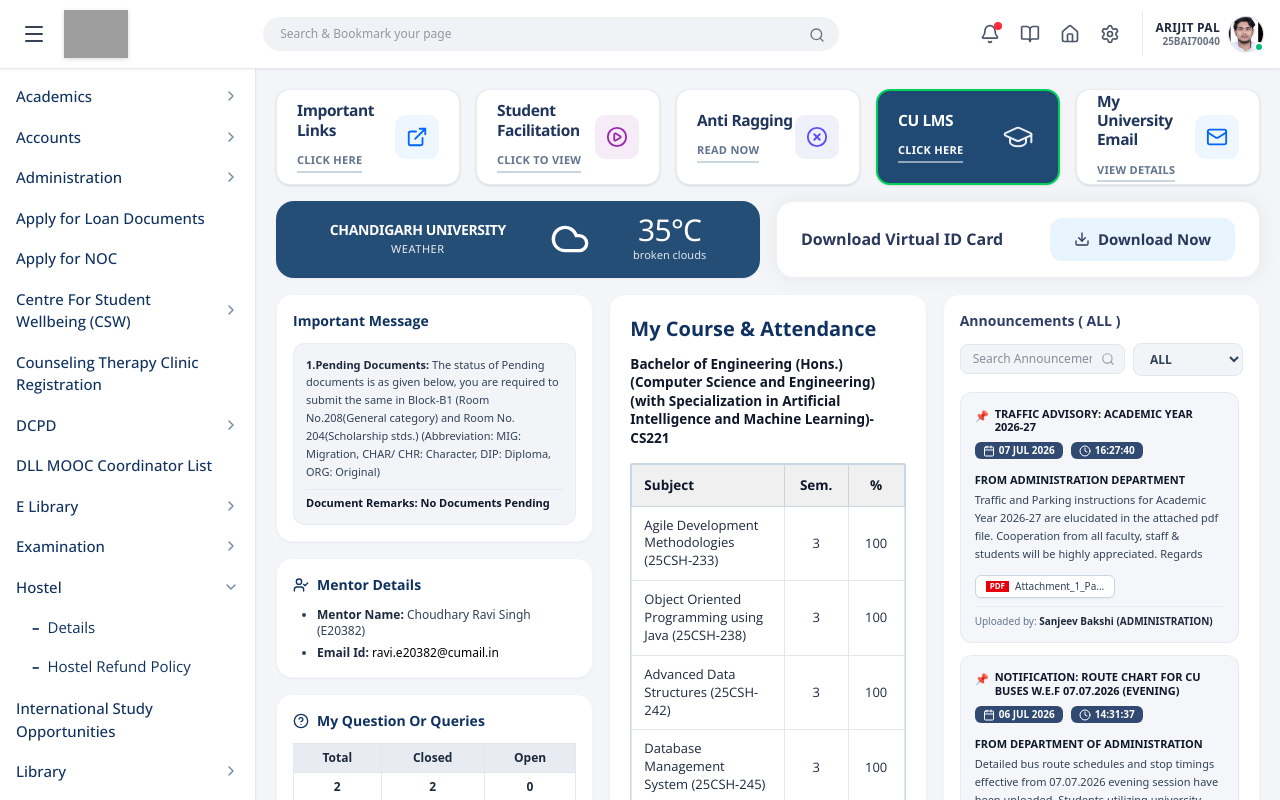
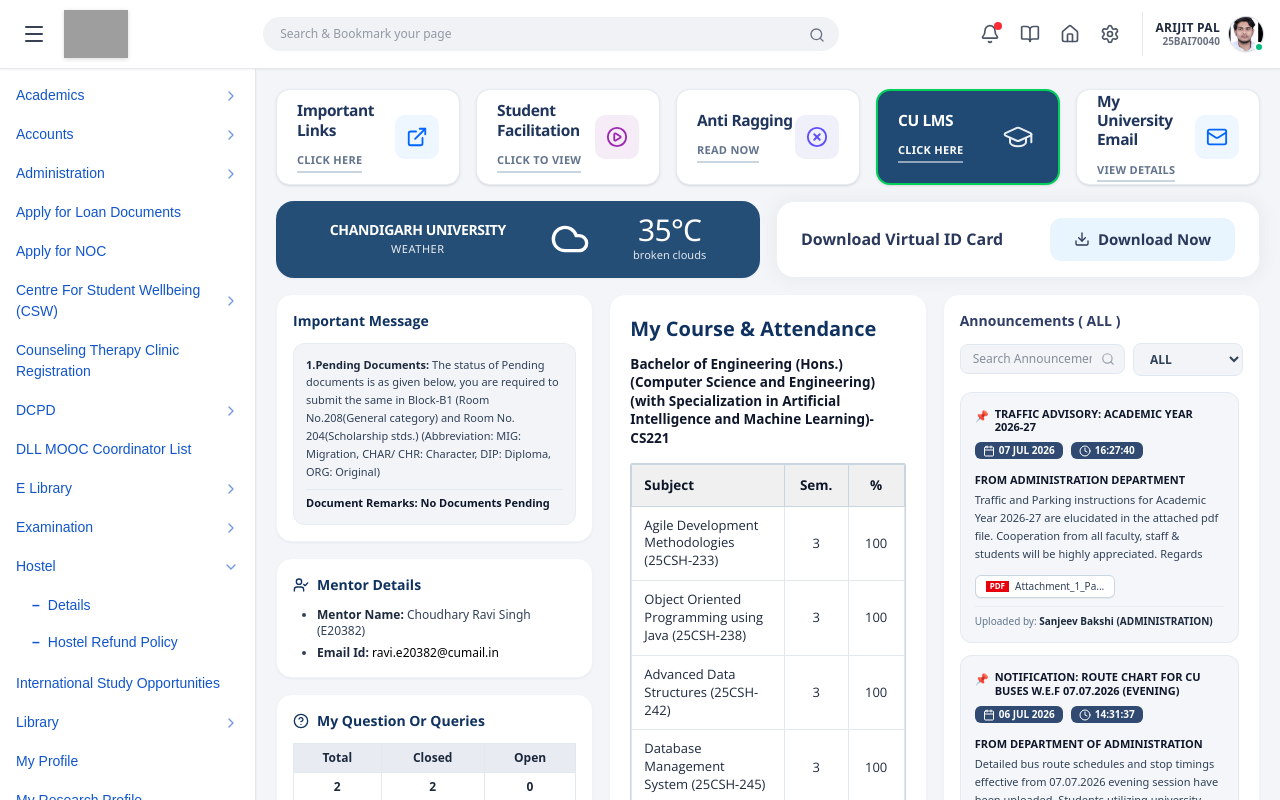
Before and after one commit to Arijit-Pal77/Portal, a React (Vite) app: page / in a window 1280 px wide. Built offline with nearby package versions, Linux system fonts and the light colour scheme; grey boxes are pictures that could not be loaded.

Commit message:
Update sidebar text font to match original website exactly

```diff
--- a/src/components/Sidebar.tsx
+++ b/src/components/Sidebar.tsx
@@ -22,43 +22,43 @@
   const isHostelActive = activeTab === 'hostel-details' || activeTab === 'hostel-refund';
 
   return (
-    <aside className="w-64 bg-white border-r border-gray-200 flex-shrink-0 h-full overflow-y-auto custom-scrollbar select-none text-[15px] font-medium py-2 shadow-xs transition-all font-['Open_Sans',sans-serif]">
+    <aside className="w-64 bg-white border-r border-gray-200 flex-shrink-0 h-full overflow-y-auto custom-scrollbar select-none text-[14px] font-normal py-2 shadow-xs transition-all font-['Arial',sans-serif]">
       <nav className="flex flex-col space-y-0.5">
 
         {/* Academics */}
         <button
           onClick={() => onSelectTab('academics')}
-          className={`w-full flex items-center justify-between px-4 py-2 hover:bg-slate-100 transition-colors text-left ${activeTab === 'academics' ? 'text-[#103260] font-bold bg-blue-50/80' : 'text-[#103260]'}`}
+          className={`w-full flex items-center justify-between px-4 py-2 hover:bg-slate-100 transition-colors text-left ${activeTab === 'academics' ? 'text-[#1155cc] font-bold bg-blue-50/80' : 'text-[#1155cc]'}`}
           id="nav-academics"
         >
           <span>Academics</span>
-          <ChevronRight className="w-4 h-4 text-[#103260]/60" />
+          <ChevronRight className="w-4 h-4 text-[#1155cc]/60" />
         </button>
 
         {/* Accounts */}
         <button
           onClick={() => onSelectTab('accounts')}
-          className={`w-full flex items-center justify-between px-4 py-2 hover:bg-slate-100 transition-colors text-left ${activeTab === 'accounts' ? 'text-[#103260] font-bold bg-blue-50/80' : 'text-[#103260]'}`}
+          className={`w-full flex items-center justify-between px-4 py-2 hover:bg-slate-100 transition-colors text-left ${activeTab === 'accounts' ? 'text-[#1155cc] font-bold bg-blue-50/80' : 'text-[#1155cc]'}`}
           id="nav-accounts"
         >
           <span>Accounts</span>
-          <ChevronRight className="w-4 h-4 text-[#103260]/60" />
+          <ChevronRight className="w-4 h-4 text-[#1155cc]/60" />
         </button>
 
         {/* Administration */}
         <button
           onClick={() => onSelectTab('administration')}
-          className={`w-full flex items-center justify-between px-4 py-2 hover:bg-slate-100 transition-colors text-left ${activeTab === 'administration' ? 'text-[#103260] font-bold bg-blue-50/80' : 'text-[#103260]'}`}
+          className={`w-full flex items-center justify-between px-4 py-2 hover:bg-slate-100 transition-colors text-left ${activeTab === 'administration' ? 'text-[#1155cc] font-bold bg-blue-50/80' : 'text-[#1155cc]'}`}
           id="nav-administration"
         >
           <span>Administration</span>
-          <ChevronRight className="w-4 h-4 text-[#103260]/60" />
+          <ChevronRight className="w-4 h-4 text-[#1155cc]/60" />
         </button>
 
         {/* Apply for Loan Documents */}
         <button
           onClick={() => onSelectTab('apply-loan')}
-          className={`w-full text-left px-4 py-2 hover:bg-slate-100 transition-colors ${activeTab === 'apply-loan' ? 'text-[#103260] font-bold bg-blue-50/80' : 'text-[#103260]'}`}
+          className={`w-full text-left px-4 py-2 hover:bg-slate-100 transition-colors ${activeTab === 'apply-loan' ? 'text-[#1155cc] font-bold bg-blue-50/80' : 'text-[#1155cc]'}`}
           id="nav-apply-loan"
         >
           Apply for Loan Documents
@@ -67,7 +67,7 @@
         {/* Apply for NOC */}
         <button
           onClick={() => onSelectTab('apply-noc')}
-          className={`w-full text-left px-4 py-2 hover:bg-slate-100 transition-colors ${activeTab === 'apply-noc' ? 'text-[#103260] font-bold bg-blue-50/80' : 'text-[#103260]'}`}
+          className={`w-full text-left px-4 py-2 hover:bg-slate-100 transition-colors ${activeTab === 'apply-noc' ? 'text-[#1155cc] font-bold bg-blue-50/80' : 'text-[#1155cc]'}`}
           id="nav-apply-noc"
         >
           Apply for NOC
@@ -76,17 +76,17 @@
         {/* CSW */}
         <button
           onClick={() => onSelectTab('csw')}
-          className={`w-full flex items-center justify-between px-4 py-2 hover:bg-slate-100 transition-colors text-left ${activeTab === 'csw' ? 'text-[#103260] font-bold bg-blue-50/80' : 'text-[#103260]'}`}
+          className={`w-full flex items-center justify-between px-4 py-2 hover:bg-slate-100 transition-colors text-left ${activeTab === 'csw' ? 'text-[#1155cc] font-bold bg-blue-50/80' : 'text-[#1155cc]'}`}
           id="nav-csw"
         >
           <span>Centre For Student Wellbeing (CSW)</span>
-          <ChevronRight className="w-4 h-4 text-[#103260]/60 flex-shrink-0 ml-1" />
+          <ChevronRight className="w-4 h-4 text-[#1155cc]/60 flex-shrink-0 ml-1" />
         </button>
 
         {/* Counseling Therapy Clinic Registration */}
         <button
           onClick={() => onSelectTab('counseling')}
-          className={`w-full text-left px-4 py-2 hover:bg-slate-100 transition-colors ${activeTab === 'counseling' ? 'text-[#103260] font-bold bg-blue-50/80' : 'text-[#103260]'}`}
+          className={`w-full text-left px-4 py-2 hover:bg-slate-100 transition-colors ${activeTab === 'counseling' ? 'text-[#1155cc] font-bold bg-blue-50/80' : 'text-[#1155cc]'}`}
           id="nav-counseling"
         >
           Counseling Therapy Clinic Registration
@@ -95,17 +95,17 @@
         {/* DCPD */}
         <button
           onClick={() => onSelectTab('dcpd')}
-          className={`w-full flex items-center justify-between px-4 py-2 hover:bg-slate-100 transition-colors text-left ${activeTab === 'dcpd' ? 'text-[#103260] font-bold bg-blue-50/80' : 'text-[#103260]'}`}
+          className={`w-full flex items-center justify-between px-4 py-2 hover:bg-slate-100 transition-colors text-left ${activeTab === 'dcpd' ? 'text-[#1155cc] font-bold bg-blue-50/80' : 'text-[#1155cc]'}`}
           id="nav-dcpd"
         >
           <span>DCPD</span>
-          <ChevronRight className="w-4 h-4 text-[#103260]/60" />
+          <ChevronRight className="w-4 h-4 text-[#1155cc]/60" />
         </button>
 
         {/* DLL MOOC Coordinator List */}
         <button
           onClick={() => onSelectTab('mooc')}
-          className={`w-full text-left px-4 py-2 hover:bg-slate-100 transition-colors ${activeTab === 'mooc' ? 'text-[#103260] font-bold bg-blue-50/80' : 'text-[#103260]'}`}
+          className={`w-full text-left px-4 py-2 hover:bg-slate-100 transition-colors ${activeTab === 'mooc' ? 'text-[#1155cc] font-bold bg-blue-50/80' : 'text-[#1155cc]'}`}
           id="nav-mooc"
         >
           DLL MOOC Coordinator List
@@ -114,21 +114,21 @@
         {/* E Library */}
         <button
           onClick={() => onSelectTab('elibrary')}
-          className={`w-full flex items-center justify-between px-4 py-2 hover:bg-slate-100 transition-colors text-left ${activeTab === 'elibrary' ? 'text-[#103260] font-bold bg-blue-50/80' : 'text-[#103260]'}`}
+          className={`w-full flex items-center justify-between px-4 py-2 hover:bg-slate-100 transition-colors text-left ${activeTab === 'elibrary' ? 'text-[#1155cc] font-bold bg-blue-50/80' : 'text-[#1155cc]'}`}
           id="nav-elibrary"
         >
           <span>E Library</span>
-          <ChevronRight className="w-4 h-4 text-[#103260]/60" />
+          <ChevronRight className="w-4 h-4 text-[#1155cc]/60" />
         </button>
 
         {/* Examination */}
         <button
           onClick={() => onSelectTab('examination')}
-          className={`w-full flex items-center justify-between px-4 py-2 hover:bg-slate-100 transition-colors text-left ${activeTab === 'examination' ? 'text-[#103260] font-bold bg-blue-50/80' : 'text-[#103260]'}`}
+          className={`w-full flex items-center justify-between px-4 py-2 hover:bg-slate-100 transition-colors text-left ${activeTab === 'examination' ? 'text-[#1155cc] font-bold bg-blue-50/80' : 'text-[#1155cc]'}`}
           id="nav-examination"
         >
           <span>Examination</span>
-          <ChevronRight className="w-4 h-4 text-[#103260]/60" />
+          <ChevronRight className="w-4 h-4 text-[#1155cc]/60" />
         </button>
 
         {/* Hostel Dropdown Header */}
@@ -138,15 +138,15 @@
             className={`w-full flex items-center justify-between px-4 py-2 transition-colors text-left ${
               isHostelActive
                 ? 'bg-[#103260] text-white font-semibold'
-                : 'hover:bg-slate-100 text-[#103260]'
+                : 'hover:bg-slate-100 text-[#1155cc]'
             }`}
             id="nav-hostel-dropdown"
           >
             <span className="font-medium">Hostel</span>
             {isHostelExpanded ? (
-              <ChevronDown className={`w-4 h-4 ${isHostelActive ? 'text-white' : 'text-[#103260]/60'}`} />
+              <ChevronDown className={`w-4 h-4 ${isHostelActive ? 'text-white' : 'text-[#1155cc]/60'}`} />
             ) : (
-              <ChevronRight className={`w-4 h-4 ${isHostelActive ? 'text-white' : 'text-[#103260]/60'}`} />
+              <ChevronRight className={`w-4 h-4 ${isHostelActive ? 'text-white' : 'text-[#1155cc]/60'}`} />
             )}
           </button>
 
@@ -155,27 +155,27 @@
             <div className="bg-white py-1 space-y-1">
               <button
                 onClick={() => onSelectTab('hostel-details')}
-                className={`w-full text-left pl-8 pr-4 py-1.5 text-[15px] flex items-center transition-colors font-['Open_Sans',sans-serif] ${
+                className={`w-full text-left pl-8 pr-4 py-1.5 text-[14px] flex items-center transition-colors font-['Arial',sans-serif] ${
                   activeTab === 'hostel-details'
-                    ? 'font-bold text-[#103260] bg-blue-50/80 border-l-4 border-[#103260]'
-                    : 'text-[#103260] hover:bg-slate-100 font-normal'
+                    ? 'font-bold text-[#1155cc] bg-blue-50/80 border-l-4 border-[#103260]'
+                    : 'text-[#1155cc] hover:bg-slate-100 font-normal'
                 }`}
                 id="subnav-hostel-details"
               >
-                <span className="font-bold mr-2 text-[#103260]">–</span>
+                <span className="font-bold mr-2 text-[#1155cc]">–</span>
                 <span>Details</span>
               </button>
 
               <button
                 onClick={() => onSelectTab('hostel-refund')}
-                className={`w-full text-left pl-8 pr-4 py-1.5 text-[15px] flex items-center transition-colors font-['Open_Sans',sans-serif] ${
+                className={`w-full text-left pl-8 pr-4 py-1.5 text-[14px] flex items-center transition-colors font-['Arial',sans-serif] ${
                   activeTab === 'hostel-refund'
-                    ? 'font-bold text-[#103260] bg-blue-50/80 border-l-4 border-[#103260]'
-                    : 'text-[#103260] hover:bg-slate-100 font-normal'
+                    ? 'font-bold text-[#1155cc] bg-blue-50/80 border-l-4 border-[#103260]'
+                    : 'text-[#1155cc] hover:bg-slate-100 font-normal'
                 }`}
                 id="subnav-hostel-refund"
               >
-                <span className="font-bold mr-2 text-[#103260]">–</span>
+                <span className="font-bold mr-2 text-[#1155cc]">–</span>
                 <span>Hostel Refund Policy</span>
               </button>
             </div>
@@ -185,7 +185,7 @@
         {/* International Study Opportunities */}
         <button
           onClick={() => onSelectTab('international')}
-          className={`w-full text-left px-4 py-2 hover:bg-slate-100 transition-colors ${activeTab === 'international' ? 'text-[#103260] font-bold bg-blue-50/80' : 'text-[#103260]'}`}
+          className={`w-full text-left px-4 py-2 hover:bg-slate-100 transition-colors ${activeTab === 'international' ? 'text-[#1155cc] font-bold bg-blue-50/80' : 'text-[#1155cc]'}`}
           id="nav-international"
         >
           International Study Opportunities
@@ -194,17 +194,17 @@
         {/* Library */}
         <button
           onClick={() => onSelectTab('library')}
-          className={`w-full flex items-center justify-between px-4 py-2 hover:bg-slate-100 transition-colors text-left ${activeTab === 'library' ? 'text-[#103260] font-bold bg-blue-50/80' : 'text-[#103260]'}`}
+          className={`w-full flex items-center justify-between px-4 py-2 hover:bg-slate-100 transition-colors text-left ${activeTab === 'library' ? 'text-[#1155cc] font-bold bg-blue-50/80' : 'text-[#1155cc]'}`}
           id="nav-library"
         >
           <span>Library</span>
-          <ChevronRight className="w-4 h-4 text-[#103260]/60" />
+          <ChevronRight className="w-4 h-4 text-[#1155cc]/60" />
         </button>
 
         {/* My Profile */}
         <button
           onClick={() => onSelectTab('profile')}
-          className={`w-full text-left px-4 py-2 hover:bg-slate-100 transition-colors ${activeTab === 'profile' ? 'text-[#103260] font-bold bg-blue-50/80' : 'text-[#103260]'}`}
+          className={`w-full text-left px-4 py-2 hover:bg-slate-100 transition-colors ${activeTab === 'profile' ? 'text-[#1155cc] font-bold bg-blue-50/80' : 'text-[#1155cc]'}`}
           id="nav-profile"
         >
           My Profile
@@ -213,7 +213,7 @@
         {/* My Research Profile */}
         <button
           onClick={() => onSelectTab('research-profile')}
-          className={`w-full text-left px-4 py-2 hover:bg-slate-100 transition-colors ${activeTab === 'research-profile' ? 'text-[#103260] font-bold bg-blue-50/80' : 'text-[#103260]'}`}
+          className={`w-full text-left px-4 py-2 hover:bg-slate-100 transition-colors ${activeTab === 'research-profile' ? 'text-[#1155cc] font-bold bg-blue-50/80' : 'text-[#1155cc]'}`}
           id="nav-research-profile"
         >
           My Research Profile
@@ -222,7 +222,7 @@
         {/* Online Test */}
         <button
           onClick={() => onSelectTab('online-test')}
-          className={`w-full text-left px-4 py-2 hover:bg-slate-100 transition-colors ${activeTab === 'online-test' ? 'text-[#103260] font-bold bg-blue-50/80' : 'text-[#103260]'}`}
+          className={`w-full text-left px-4 py-2 hover:bg-slate-100 transition-colors ${activeTab === 'online-test' ? 'text-[#1155cc] font-bold bg-blue-50/80' : 'text-[#1155cc]'}`}
           id="nav-online-test"
         >
           Online Test
@@ -231,7 +231,7 @@
         {/* Ph.D Research & Supervision */}
         <button
           onClick={() => onSelectTab('phd')}
-          className={`w-full text-left px-4 py-2 hover:bg-slate-100 transition-colors ${activeTab === 'phd' ? 'text-[#103260] font-bold bg-blue-50/80' : 'text-[#103260]'}`}
+          className={`w-full text-left px-4 py-2 hover:bg-slate-100 transition-colors ${activeTab === 'phd' ? 'text-[#1155cc] font-bold bg-blue-50/80' : 'text-[#1155cc]'}`}
           id="nav-phd"
         >
           Ph.D Research & Supervision
@@ -240,17 +240,17 @@
         {/* Student Leave Application */}
         <button
           onClick={() => onSelectTab('leave-application')}
-          className={`w-full flex items-center justify-between px-4 py-2 hover:bg-slate-100 transition-colors text-left ${activeTab === 'leave-application' ? 'text-[#103260] font-bold bg-blue-50/80' : 'text-[#103260]'}`}
+          className={`w-full flex items-center justify-between px-4 py-2 hover:bg-slate-100 transition-colors text-left ${activeTab === 'leave-application' ? 'text-[#1155cc] font-bold bg-blue-50/80' : 'text-[#1155cc]'}`}
           id="nav-leave-application"
         >
           <span>Student Leave Application</span>
-          <ChevronRight className="w-4 h-4 text-[#103260]/60" />
+          <ChevronRight className="w-4 h-4 text-[#1155cc]/60" />
         </button>
 
         {/* Student Placement */}
         <button
           onClick={() => onSelectTab('student-placement')}
-          className={`w-full text-left px-4 py-2 hover:bg-slate-100 transition-colors ${activeTab === 'student-placement' ? 'text-[#103260] font-bold bg-blue-50/80' : 'text-[#103260]'}`}
+          className={`w-full text-left px-4 py-2 hover:bg-slate-100 transition-colors ${activeTab === 'student-placement' ? 'text-[#1155cc] font-bold bg-blue-50/80' : 'text-[#1155cc]'}`}
           id="nav-student-placement"
         >
           Student Placement
@@ -259,17 +259,17 @@
         {/* Student Relation Management System */}
         <button
           onClick={() => onSelectTab('srms')}
-          className={`w-full flex items-center justify-between px-4 py-2 hover:bg-slate-100 transition-colors text-left ${activeTab === 'srms' ? 'text-[#103260] font-bold bg-blue-50/80' : 'text-[#103260]'}`}
+          className={`w-full flex items-center justify-between px-4 py-2 hover:bg-slate-100 transition-colors text-left ${activeTab === 'srms' ? 'text-[#1155cc] font-bold bg-blue-50/80' : 'text-[#1155cc]'}`}
           id="nav-srms"
         >
           <span>Student Relation Management System</span>
-          <ChevronRight className="w-4 h-4 text-[#103260]/60 flex-shrink-0 ml-1" />
+          <ChevronRight className="w-4 h-4 text-[#1155cc]/60 flex-shrink-0 ml-1" />
         </button>
 
         {/* TPP UILAH */}
         <button
           onClick={() => onSelectTab('tpp-uilah')}
-          className={`w-full text-left px-4 py-2 hover:bg-slate-100 transition-colors ${activeTab === 'tpp-uilah' ? 'text-[#103260] font-bold bg-blue-50/80' : 'text-[#103260]'}`}
+          className={`w-full text-left px-4 py-2 hover:bg-slate-100 transition-colors ${activeTab === 'tpp-uilah' ? 'text-[#1155cc] font-bold bg-blue-50/80' : 'text-[#1155cc]'}`}
           id="nav-tpp-uilah"
         >
           TPP UILAH
@@ -278,21 +278,21 @@
         {/* Transport */}
         <button
           onClick={() => onSelectTab('transport')}
-          className={`w-full flex items-center justify-between px-4 py-2 hover:bg-slate-100 transition-colors text-left ${activeTab === 'transport' ? 'text-[#103260] font-bold bg-blue-50/80' : 'text-[#103260]'}`}
+          className={`w-full flex items-center justify-between px-4 py-2 hover:bg-slate-100 transition-colors text-left ${activeTab === 'transport' ? 'text-[#1155cc] font-bold bg-blue-50/80' : 'text-[#1155cc]'}`}
           id="nav-transport"
         >
           <span>Transport</span>
-          <ChevronRight className="w-4 h-4 text-[#103260]/60" />
+          <ChevronRight className="w-4 h-4 text-[#1155cc]/60" />
         </button>
 
         {/* UCMC */}
         <button
           onClick={() => onSelectTab('ucmc')}
-          className={`w-full flex items-center justify-between px-4 py-2 hover:bg-slate-100 transition-colors text-left ${activeTab === 'ucmc' ? 'text-[#103260] font-bold bg-blue-50/80' : 'text-[#103260]'}`}
+          className={`w-full flex items-center justify-between px-4 py-2 hover:bg-slate-100 transition-colors text-left ${activeTab === 'ucmc' ? 'text-[#1155cc] font-bold bg-blue-50/80' : 'text-[#1155cc]'}`}
           id="nav-ucmc"
         >
           <span>UCMC</span>
-          <ChevronRight className="w-4 h-4 text-[#103260]/60" />
+          <ChevronRight className="w-4 h-4 text-[#1155cc]/60" />
         </button>
 
       </nav>
```
